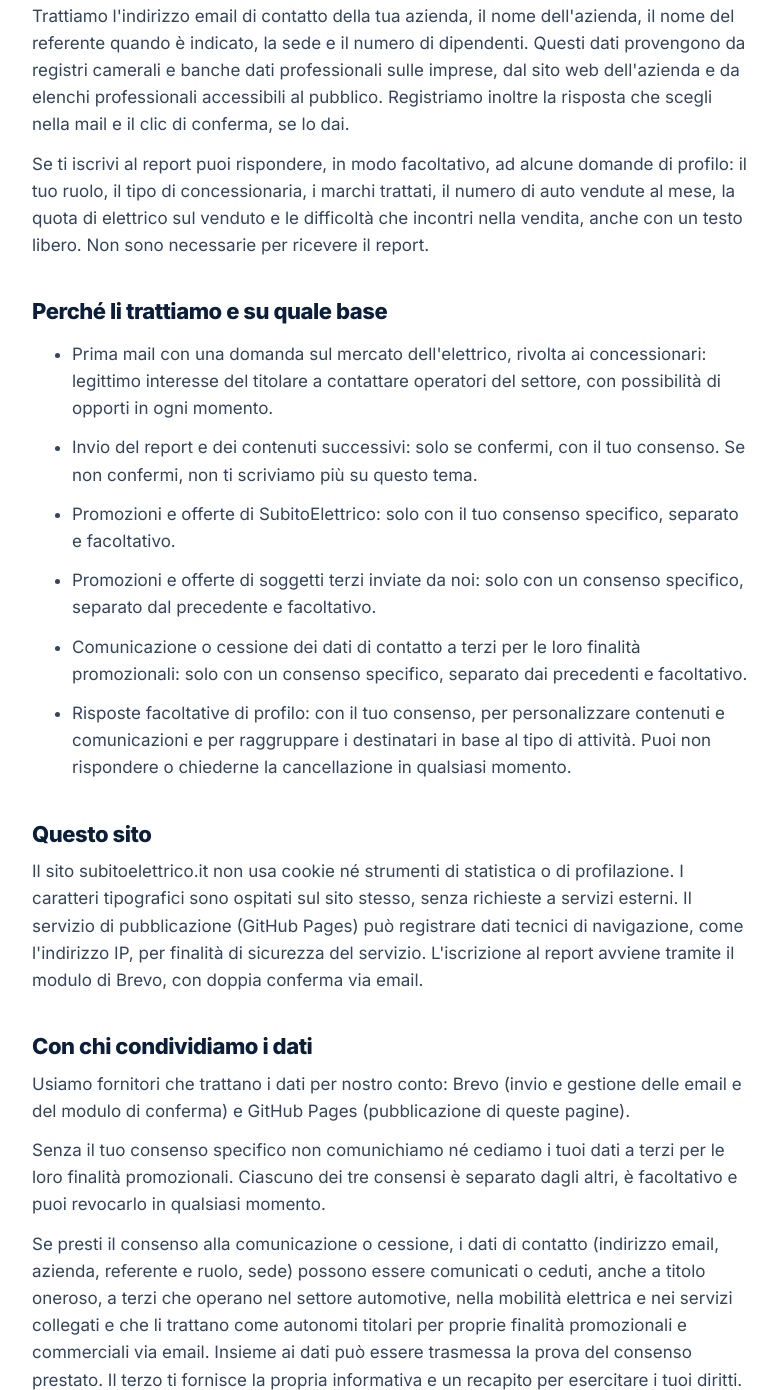
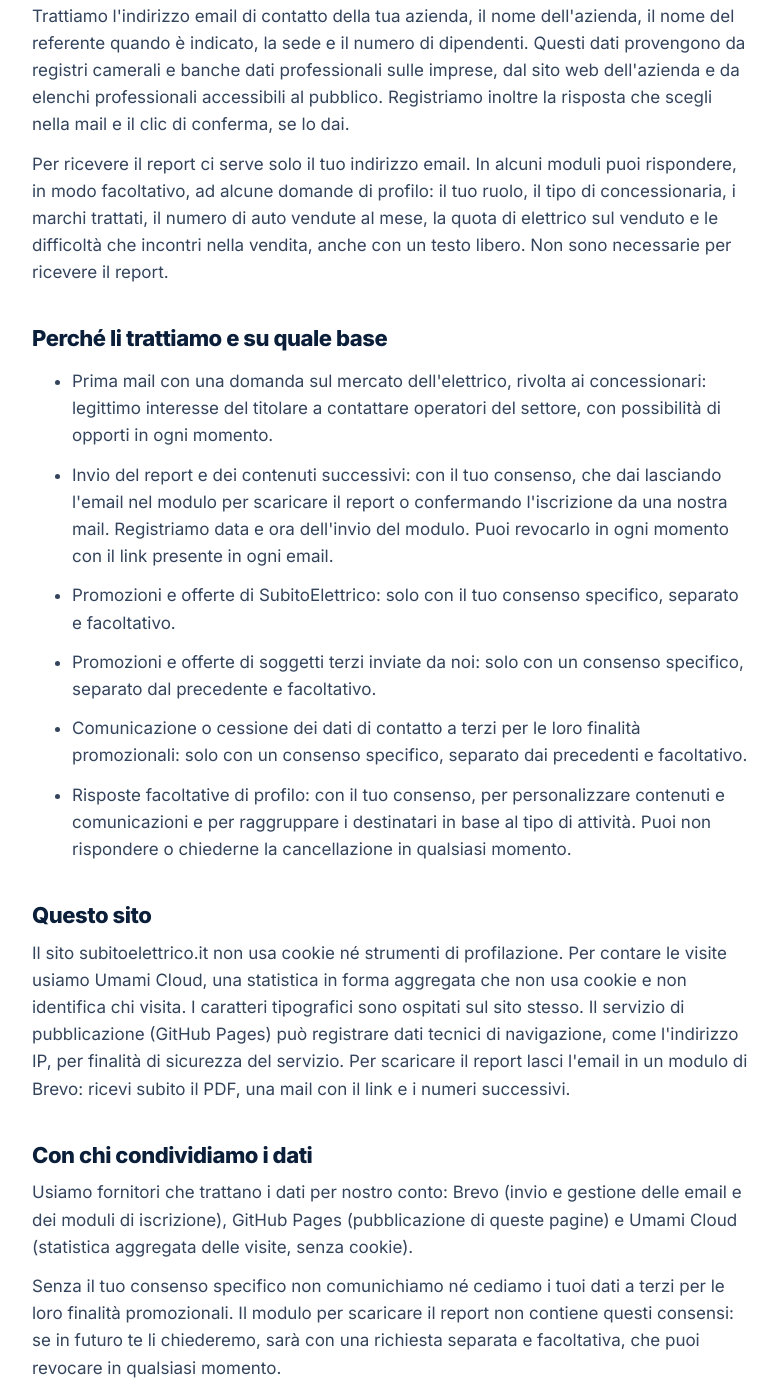
Before and after one commit to appallotti-del/subitoelettrico-sito, a plain HTML site: page privacy/index.html in a window 1280 px wide. Shown: the part 552-1942 px from the top of the page, without its empty margins (250-1028 px from the left). Drawn offline with Linux system fonts and the light colour scheme.

Commit message:
Informativa 20 novembre: modulo solo email, Umami

```diff
--- a/privacy/index.html
+++ b/privacy/index.html
@@ -23,19 +23,19 @@
   <div class="wrap">
     <p class="eyebrow">Note legali</p>
     <h1>Informativa privacy</h1>
-    <p>Ultimo aggiornamento: 30 ottobre 2026</p>
+    <p>Ultimo aggiornamento: 20 novembre 2026</p>
 
     <h2>Chi tratta i tuoi dati</h2>
     <p>Titolare del trattamento è Alex Pallotti, P.IVA 04153870128, Via Don Primo Mazzolari 118/B, Saronno. SubitoElettrico.it è un progetto del titolare. Tony è la voce editoriale del progetto, non una persona. Per qualsiasi richiesta sui tuoi dati scrivi a <a href="mailto:tony@subitoelettrico.it">tony@subitoelettrico.it</a>.</p>
 
     <h2>Quali dati e da dove arrivano</h2>
     <p>Trattiamo l'indirizzo email di contatto della tua azienda, il nome dell'azienda, il nome del referente quando è indicato, la sede e il numero di dipendenti. Questi dati provengono da registri camerali e banche dati professionali sulle imprese, dal sito web dell'azienda e da elenchi professionali accessibili al pubblico. Registriamo inoltre la risposta che scegli nella mail e il clic di conferma, se lo dai.</p>
-    <p>Se ti iscrivi al report puoi rispondere, in modo facoltativo, ad alcune domande di profilo: il tuo ruolo, il tipo di concessionaria, i marchi trattati, il numero di auto vendute al mese, la quota di elettrico sul venduto e le difficoltà che incontri nella vendita, anche con un testo libero. Non sono necessarie per ricevere il report.</p>
+    <p>Per ricevere il report ci serve solo il tuo indirizzo email. In alcuni moduli puoi rispondere, in modo facoltativo, ad alcune domande di profilo: il tuo ruolo, il tipo di concessionaria, i marchi trattati, il numero di auto vendute al mese, la quota di elettrico sul venduto e le difficoltà che incontri nella vendita, anche con un testo libero. Non sono necessarie per ricevere il report.</p>
 
     <h2>Perché li trattiamo e su quale base</h2>
     <ul>
       <li>Prima mail con una domanda sul mercato dell'elettrico, rivolta ai concessionari: legittimo interesse del titolare a contattare operatori del settore, con possibilità di opporti in ogni momento.</li>
-      <li>Invio del report e dei contenuti successivi: solo se confermi, con il tuo consenso. Se non confermi, non ti scriviamo più su questo tema.</li>
+      <li>Invio del report e dei contenuti successivi: con il tuo consenso, che dai lasciando l'email nel modulo per scaricare il report o confermando l'iscrizione da una nostra mail. Registriamo data e ora dell'invio del modulo. Puoi revocarlo in ogni momento con il link presente in ogni email.</li>
       <li>Promozioni e offerte di SubitoElettrico: solo con il tuo consenso specifico, separato e facoltativo.</li>
       <li>Promozioni e offerte di soggetti terzi inviate da noi: solo con un consenso specifico, separato dal precedente e facoltativo.</li>
       <li>Comunicazione o cessione dei dati di contatto a terzi per le loro finalità promozionali: solo con un consenso specifico, separato dai precedenti e facoltativo.</li>
@@ -43,11 +43,11 @@
     </ul>
 
     <h2>Questo sito</h2>
-    <p>Il sito subitoelettrico.it non usa cookie né strumenti di statistica o di profilazione. I caratteri tipografici sono ospitati sul sito stesso, senza richieste a servizi esterni. Il servizio di pubblicazione (GitHub Pages) può registrare dati tecnici di navigazione, come l'indirizzo IP, per finalità di sicurezza del servizio. L'iscrizione al report avviene tramite il modulo di Brevo, con doppia conferma via email.</p>
+    <p>Il sito subitoelettrico.it non usa cookie né strumenti di profilazione. Per contare le visite usiamo Umami Cloud, una statistica in forma aggregata che non usa cookie e non identifica chi visita. I caratteri tipografici sono ospitati sul sito stesso. Il servizio di pubblicazione (GitHub Pages) può registrare dati tecnici di navigazione, come l'indirizzo IP, per finalità di sicurezza del servizio. Per scaricare il report lasci l'email in un modulo di Brevo: ricevi subito il PDF, una mail con il link e i numeri successivi.</p>
 
     <h2>Con chi condividiamo i dati</h2>
-    <p>Usiamo fornitori che trattano i dati per nostro conto: Brevo (invio e gestione delle email e del modulo di conferma) e GitHub Pages (pubblicazione di queste pagine).</p>
-    <p>Senza il tuo consenso specifico non comunichiamo né cediamo i tuoi dati a terzi per le loro finalità promozionali. Ciascuno dei tre consensi è separato dagli altri, è facoltativo e puoi revocarlo in qualsiasi momento.</p>
+    <p>Usiamo fornitori che trattano i dati per nostro conto: Brevo (invio e gestione delle email e dei moduli di iscrizione), GitHub Pages (pubblicazione di queste pagine) e Umami Cloud (statistica aggregata delle visite, senza cookie).</p>
+    <p>Senza il tuo consenso specifico non comunichiamo né cediamo i tuoi dati a terzi per le loro finalità promozionali. Il modulo per scaricare il report non contiene questi consensi: se in futuro te li chiederemo, sarà con una richiesta separata e facoltativa, che puoi revocare in qualsiasi momento.</p>
     <p>Se presti il consenso alla comunicazione o cessione, i dati di contatto (indirizzo email, azienda, referente e ruolo, sede) possono essere comunicati o ceduti, anche a titolo oneroso, a terzi che operano nel settore automotive, nella mobilità elettrica e nei servizi collegati e che li trattano come autonomi titolari per proprie finalità promozionali e commerciali via email. Insieme ai dati può essere trasmessa la prova del consenso prestato. Il terzo ti fornisce la propria informativa e un recapito per esercitare i tuoi diritti.</p>
     <p>Se presti il consenso a ricevere promozioni di terzi, possiamo inviarti via email offerte di soggetti terzi dei settori indicati sopra. Le email partono da noi e questi terzi non ricevono i tuoi dati per questo motivo.</p>
     <p>Puoi revocare ciascun consenso separatamente, in qualsiasi momento e con la stessa facilità con cui l'hai dato, dal link "Gestisci le tue scelte" presente in ogni email, oppure revocarli tutti insieme con il link "Disiscriviti". Puoi anche scrivere a tony@subitoelettrico.it. La revoca non pregiudica la liceità del trattamento precedente.</p>
```
